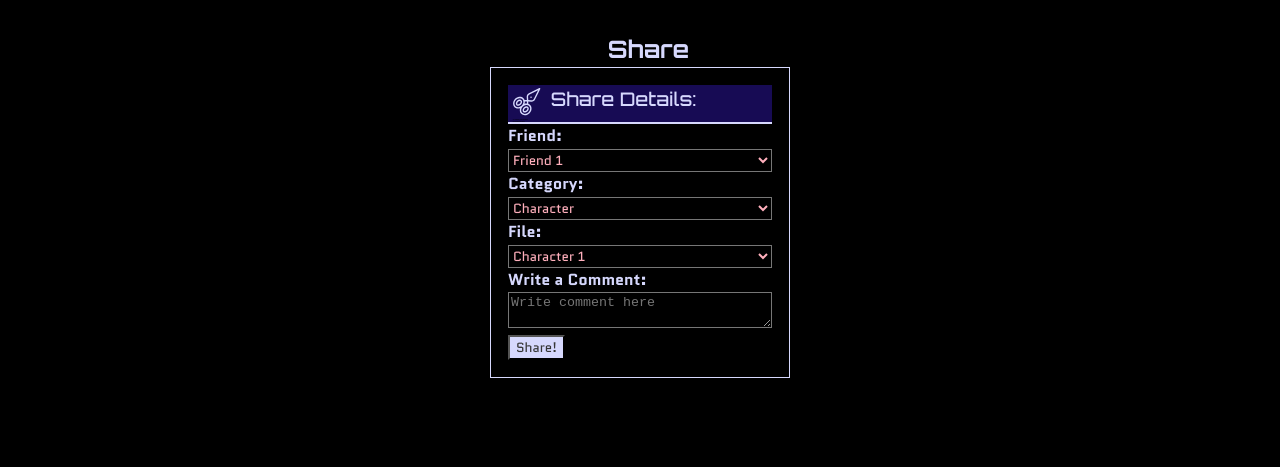
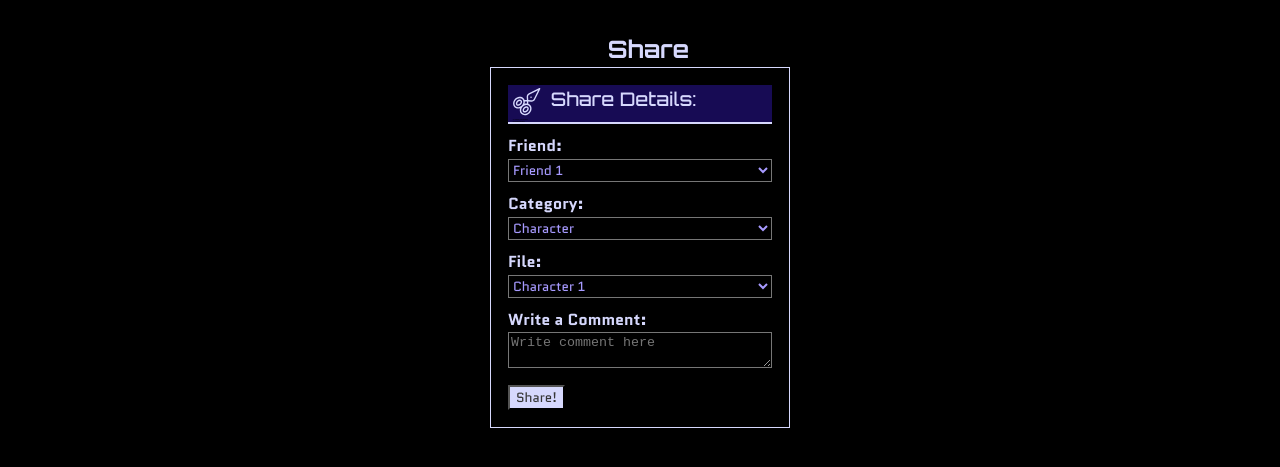
Before and after one commit to CalebKira/CSC-437, a website: page packages/proto/public/share.html in a window 1280 px wide. Shown: the part 53-520 px from the top of the page. Drawn offline with Linux system fonts and the light colour scheme.

Commit message:
fixed the look of the post and share page

```diff
--- a/packages/proto/public/share.html
+++ b/packages/proto/public/share.html
@@ -49,36 +49,39 @@
                     <use href="./icons/page_icons.svg#icon_share" />
                 </svg>
                 Share Details:
+                <div class="divider"></div>
             </h3>
-            <div class="divider"></div>
 
-            <h4>Friend:</h4>
-            <select>
+            <h4>Friend:
+                <select>
                 <option value="Friend 1">Friend 1</option>
                 <option value="Friend 2">Friend 2</option>
                 <option value="Friend 3">Friend 3</option>
                 <option value="Friend 4">Friend 4</option>
             </select>
+            </h4>
 
-            <h4>Category:</h4>
-            <select>
+            <h4>Category:
+                <select>
                 <option value="Characters">Character</option>
                 <option value="Settings">Setting</option>
                 <option value="Plots">Plot</option>
                 <option value="Worlds">World</option>
             </select>
+            </h4>
 
-            <h4>File:</h4>
-            <select>
+            <h4>File:
+                <select>
                 <option value="Character 1">Character 1</option>
                 <option value="Character 2">Character 2</option>
                 <option value="Character 3">Character 3</option>
                 <option value="Character 4">Character 4</option>
             </select>
+            </h4>
 
-            <h4>Write a Comment:</h4>
-            <textarea placeholder="Write comment here"></textarea><br>
-
+            <h4>Write a Comment:
+                <textarea placeholder="Write comment here"></textarea>
+            </h4>
 
             <button>Share!</button>
         </div>
--- a/packages/proto/public/styles/page.css
+++ b/packages/proto/public/styles/page.css
@@ -17,6 +17,7 @@ h2{
     font-family: var(--font-header-family);
     font-weight: 700;
     padding-left: var(--padding);
+    /* padding because this is always the title */
 }
 
 h3 {
--- a/packages/proto/public/styles/post.css
+++ b/packages/proto/public/styles/post.css
@@ -2,6 +2,14 @@
 
 h2{
     text-align: center;
+}
+
+h3{
+    width: 100%;
+}
+
+h4{
+    width: 100%;
 }
 
 button {
@@ -35,7 +43,10 @@ textarea {
 
 /* GRID */
 .grid {
+    display: flex;
+    flex-wrap: wrap;
     padding: var(--padding);
+    gap: var(--flex-spacing);
     border: 1px solid var(--color-light-text);
     width: 300px;
     height: fit-content;
--- a/packages/proto/public/styles/tokens.css
+++ b/packages/proto/public/styles/tokens.css
@@ -1,6 +1,6 @@
 :root{
     --color-light-text:  rgb(214, 216, 253);
-    --color-light-text-2:rgb(255, 175, 188);
+    --color-light-text-2:rgb(167, 154, 255);
     /* --color-light-text: rgb(157, 229, 255);
     --color-light-text-2: rgb(255, 255, 255); */
     --color-background: rgb(0, 0, 0);
@@ -20,6 +20,7 @@
 
     --padding: 17px;
     --grid-spacing: 20px;
+    --flex-spacing: 10px;
 }
 
 /* default colors:
```
Also changed, not shown: packages/proto/public/post.html (+11 -8 lines).
